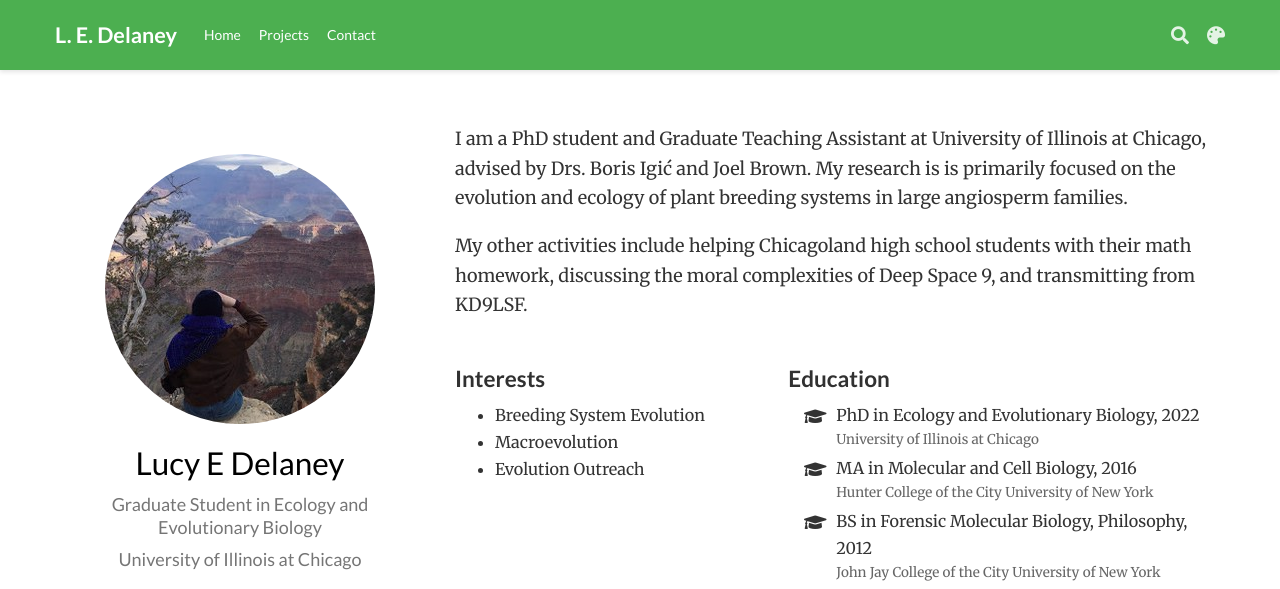
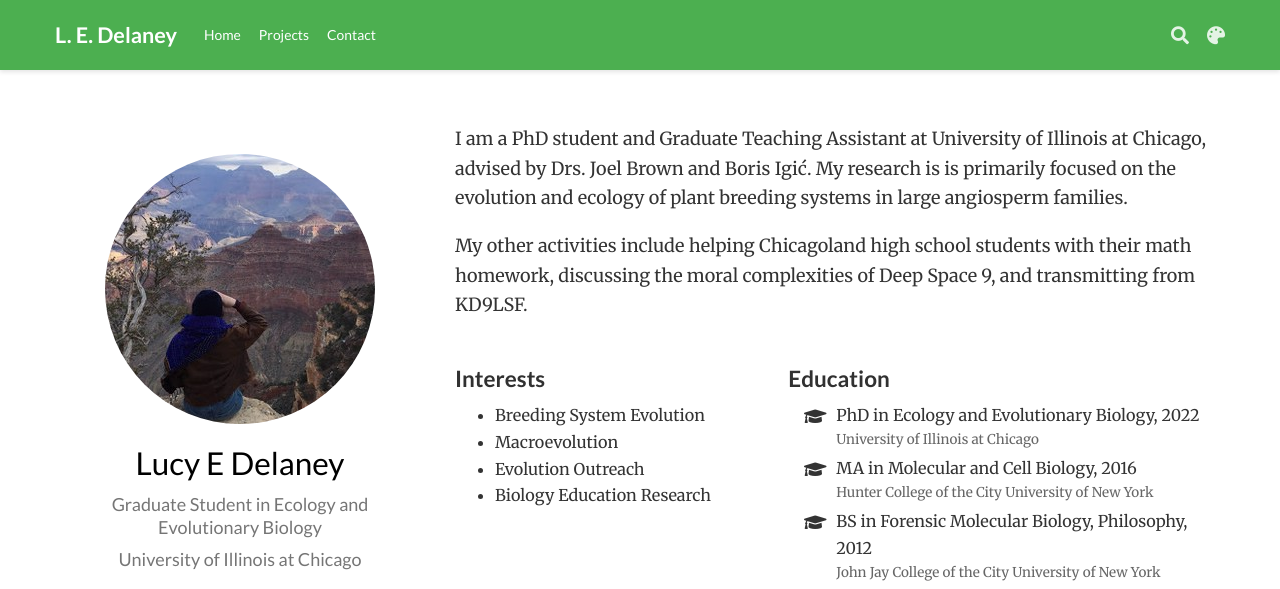
Before and after one commit to ledelaney/ledelaney.github.io, a plain HTML site: page authors/admin/index.html in a window 1280 px wide. Shown: the top 589 px of the page. Drawn offline with nearby package versions, Linux system fonts and the light colour scheme; some packages are replaced by stand-ins of ours; some icons are missing.

Commit message:
Build website

```diff
--- a/authors/admin/index.html
+++ b/authors/admin/index.html
@@ -549,7 +549,7 @@
 
 
 
-    <p>I am a PhD student and Graduate Teaching Assistant at University of Illinois at Chicago, advised by Drs. Boris Igić and Joel Brown. My research is is primarily focused on the evolution and ecology of plant breeding systems in large angiosperm families.</p>
+    <p>I am a PhD student and Graduate Teaching Assistant at University of Illinois at Chicago, advised by Drs. Joel Brown and Boris Igić. My research is is primarily focused on the evolution and ecology of plant breeding systems in large angiosperm families.</p>
 <p>My other activities include helping Chicagoland high school students with their math homework, discussing the moral complexities of Deep Space 9, and transmitting from KD9LSF.</p>
 
 
@@ -565,6 +565,8 @@
           <li>Macroevolution</li>
 
           <li>Evolution Outreach</li>
+
+          <li>Biology Education Research</li>
 
         </ul>
       </div>
--- a/index.json
+++ b/index.json
@@ -1 +1 @@
-[{"authors":["admin"],"categories":null,"content":"I am a PhD student and Graduate Teaching Assistant at University of Illinois at Chicago, advised by Drs. Boris Igić and Joel Brown. My research is is primarily focused on the evolution and ecology of plant breeding systems in large angiosperm families.\nMy other activities include helping Chicagoland high school students with their math homework, discussing the moral complexities of Deep Space 9, and transmitting from KD9LSF.\n","date":-62135596800,"expirydate":-62135596800,"kind":"taxonomy","lang":"en","lastmod":-62135596800,"objectID":"2525497d367e79493fd32b198b28f040","permalink":"https://ledelaney.github.io/authors/admin/","publishdate":"0001-01-01T00:00:00Z","relpermalink":"/authors/admin/","section":"authors","summary":"I am a PhD student and Graduate Teaching Assistant at University of Illinois at Chicago, advised by Drs. Boris Igić and Joel Brown. My research is is primarily focused on the evolution and ecology of plant breeding systems in large angiosperm families.","tags":null,"title":"Lucy E Delaney","type":"authors"}]
+[{"authors":["admin"],"categories":null,"content":"I am a PhD student and Graduate Teaching Assistant at University of Illinois at Chicago, advised by Drs. Joel Brown and Boris Igić. My research is is primarily focused on the evolution and ecology of plant breeding systems in large angiosperm families.\nMy other activities include helping Chicagoland high school students with their math homework, discussing the moral complexities of Deep Space 9, and transmitting from KD9LSF.\n","date":-62135596800,"expirydate":-62135596800,"kind":"taxonomy","lang":"en","lastmod":-62135596800,"objectID":"2525497d367e79493fd32b198b28f040","permalink":"https://ledelaney.github.io/authors/admin/","publishdate":"0001-01-01T00:00:00Z","relpermalink":"/authors/admin/","section":"authors","summary":"I am a PhD student and Graduate Teaching Assistant at University of Illinois at Chicago, advised by Drs. Joel Brown and Boris Igić. My research is is primarily focused on the evolution and ecology of plant breeding systems in large angiosperm families.","tags":null,"title":"Lucy E Delaney","type":"authors"}]
```
Also changed, not shown: index.html (+3 -1 lines).
